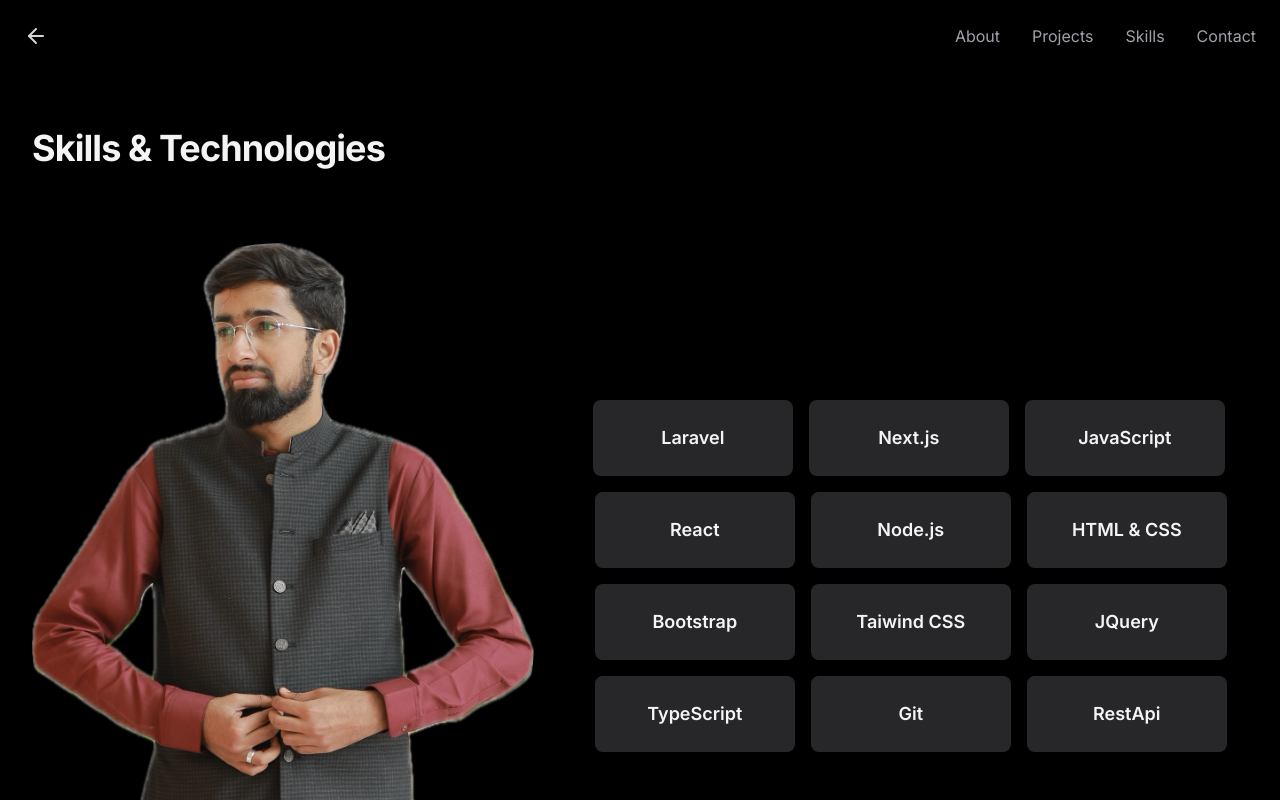
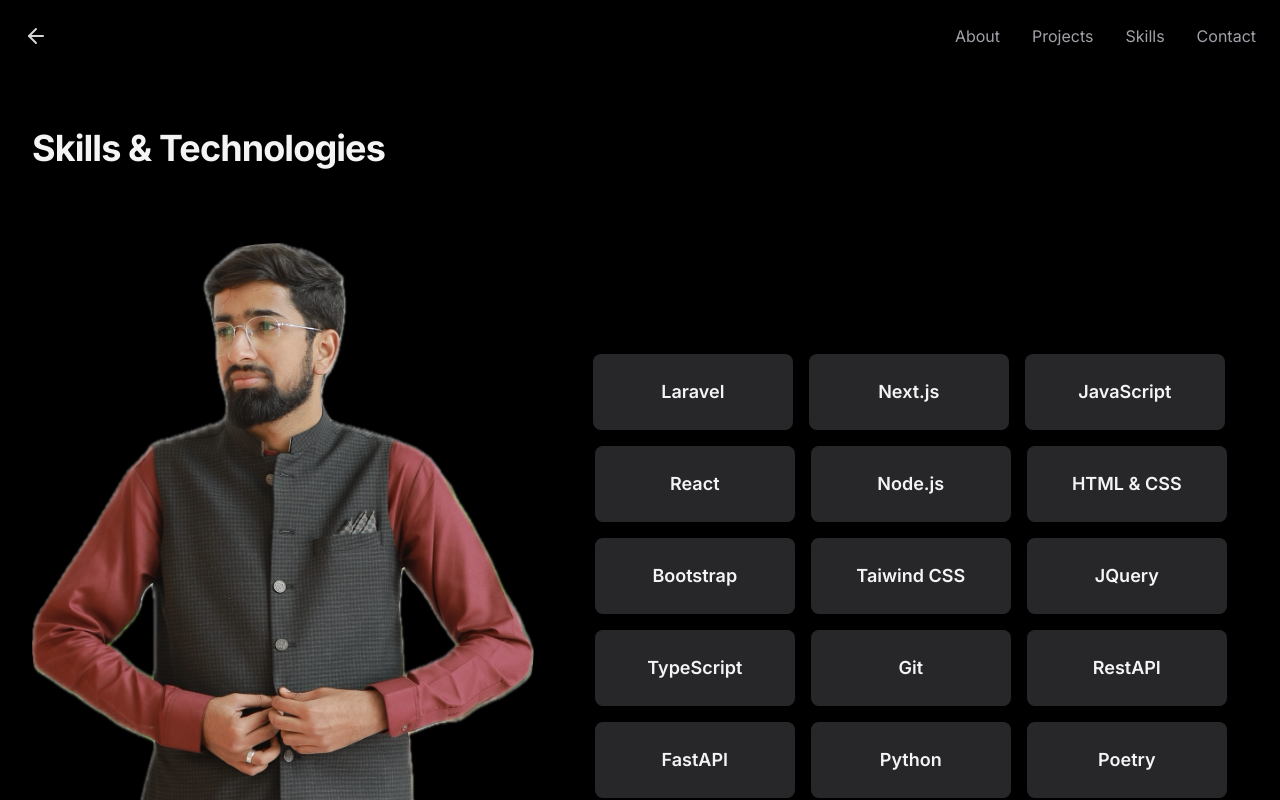
Before and after one commit to HamayounBhatti/nextjs-portfolio-pageview-counter, a Next.js app: page /skills in a window 1280 px wide. Shown: the top 800 px of the page. Built offline with nearby package versions, Linux system fonts and the light colour scheme; no server answers; what tailwindcss-debug-screens would draw is missing.

Commit message:
new project added

```diff
--- a/app/projects/page.tsx
+++ b/app/projects/page.tsx
@@ -20,6 +20,14 @@
     description: "Hamayoun Bhatti's portfolio highlights his expertise as a Junior Software Engineer specializing in Laravel, showcasing projects, professional experience, and personal interests in an engaging, user-friendly design.",
     date: "2024-02-10",
     image: "/my-portfolio.png",
+    technologies: ["PHP", "Laravel", "CSS", "Bootstrap", "Javascript", "jQuery"],
+  },
+  {
+    slug: "claim_utility",
+    title: "Urbansole CLaim Utility",
+    description: "A Laravel-based claim management system designed for UrbanSole to streamline the shoe claim process. Shops can create claims, which are reviewed by QA to determine if they are claimable, repairable, or rejected. Approved claims are forwarded to the respective distribution centers for processing. The system features complete CRUD operations, role-based access control, claim settlement reports, and a structured workflow for efficient tracking. Built with Laravel and JavaScript, it ensures seamless claim handling from start to finish.",
+    date: "2025-01-21",
+    image: "/urbansole-claim-utility.png",
     technologies: ["PHP", "Laravel", "CSS", "Bootstrap", "Javascript", "jQuery"],
   },
 ];
--- a/app/skills/page.tsx
+++ b/app/skills/page.tsx
@@ -57,7 +57,16 @@
                             <h3 className="text-lg font-semibold text-zinc-100">Git</h3>
                         </div>
                         <div className="p-6 bg-zinc-800 rounded-lg shadow-lg w-[200px] text-center">
-                            <h3 className="text-lg font-semibold text-zinc-100">RestApi</h3>
+                            <h3 className="text-lg font-semibold text-zinc-100">RestAPI</h3>
+                        </div>
+                        <div className="p-6 bg-zinc-800 rounded-lg shadow-lg w-[200px] text-center">
+                            <h3 className="text-lg font-semibold text-zinc-100">FastAPI</h3>
+                        </div>
+                        <div className="p-6 bg-zinc-800 rounded-lg shadow-lg w-[200px] text-center">
+                            <h3 className="text-lg font-semibold text-zinc-100">Python</h3>
+                        </div>
+                        <div className="p-6 bg-zinc-800 rounded-lg shadow-lg w-[200px] text-center">
+                            <h3 className="text-lg font-semibold text-zinc-100">Poetry</h3>
                         </div>
                     </div>
                 </div>
```
Also changed, not shown: public/urbansole-claim-utility.png (added).
